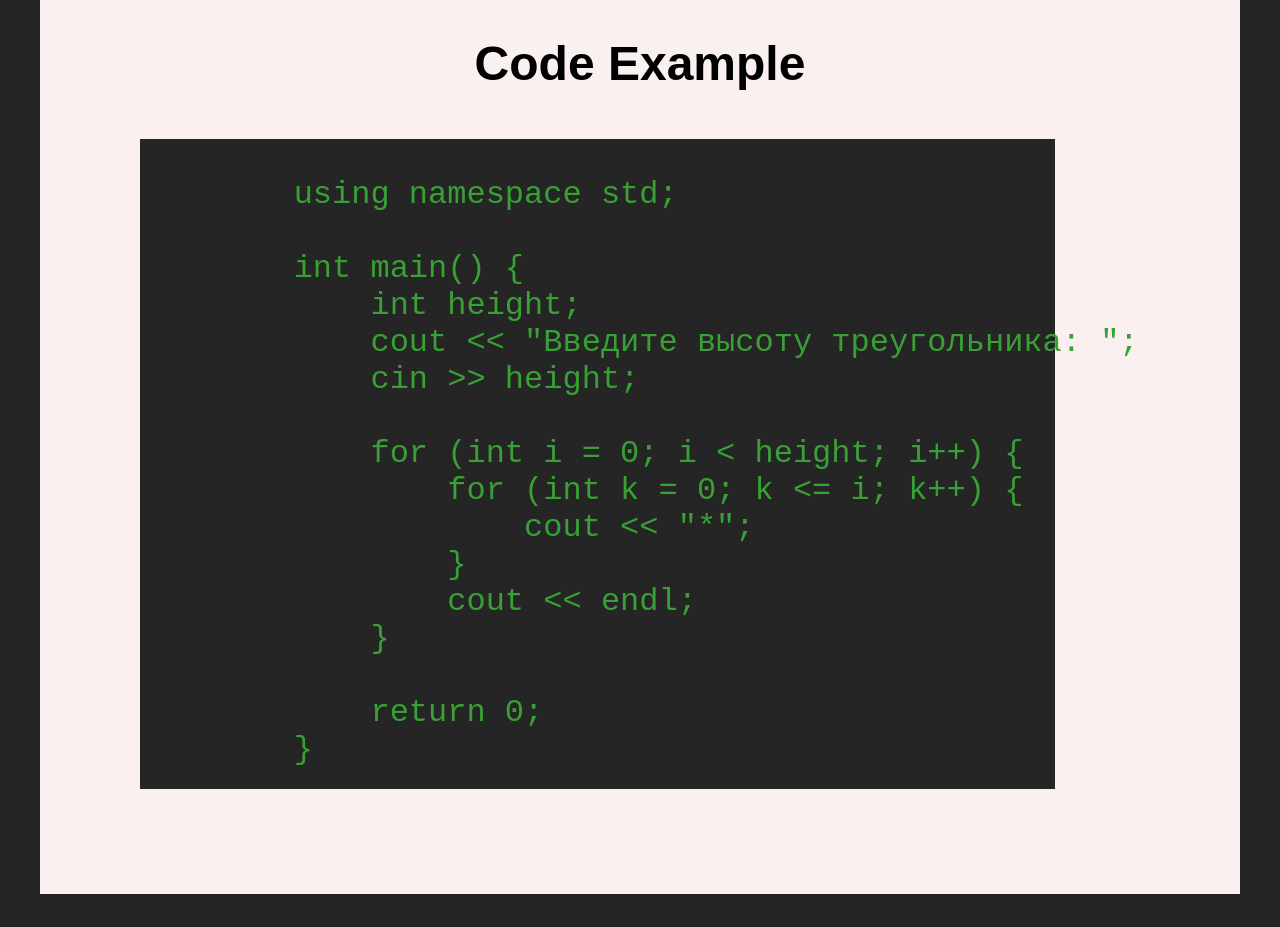
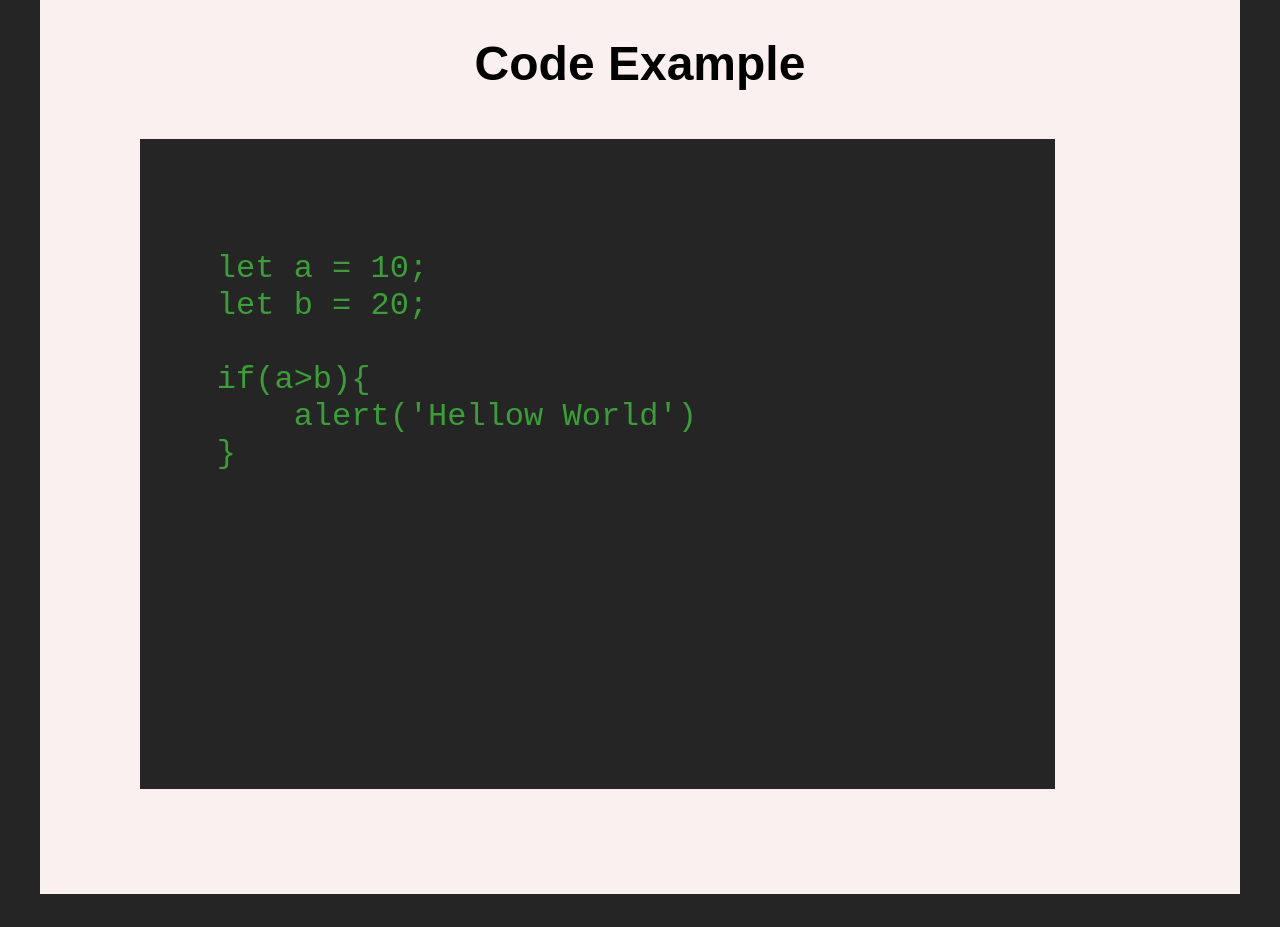
Before and after one commit to SyntaxSorcee52/rsschool-cv, a plain HTML site: page index.html in a window 1280 px wide. Shown: the part 1140-2067 px from the top of the page. Drawn offline with Linux system fonts and the light colour scheme; a web font is replaced by a local one.

Commit message:
fix: codeExample

```diff
--- a/index.html
+++ b/index.html
@@ -55,22 +55,15 @@
     </p>
     <pre class="code">
 
-        using namespace std;
 
-        int main() {
-            int height;
-            cout << "Введите высоту треугольника: ";
-            cin >> height;
 
-            for (int i = 0; i < height; i++) {
-                for (int k = 0; k <= i; k++) {
-                    cout << "*";
-                }
-                cout << endl;
-            }
+    let a = 10;
+    let b = 20;
 
-            return 0;
-        }
+    if(a>b){
+        alert('Hellow World')
+    }
+
     </pre>
 </div>
 </body>
```
